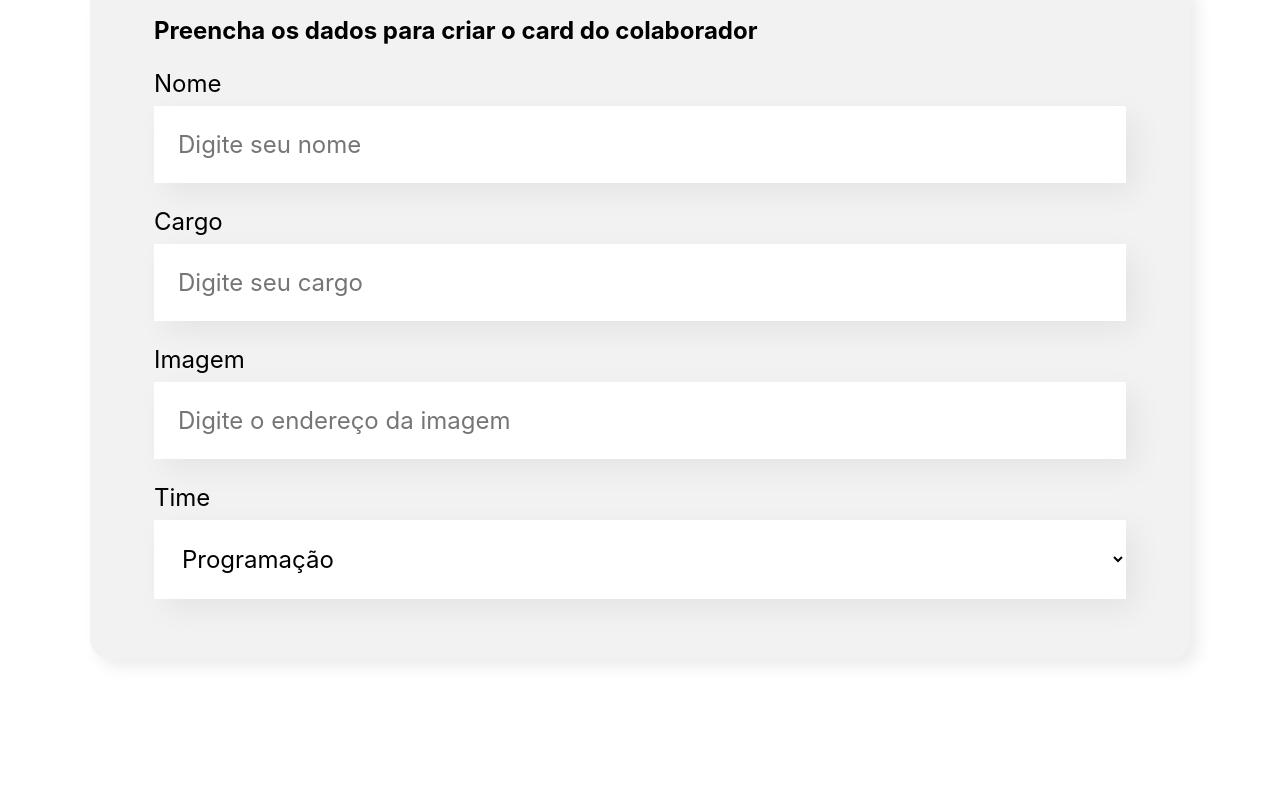
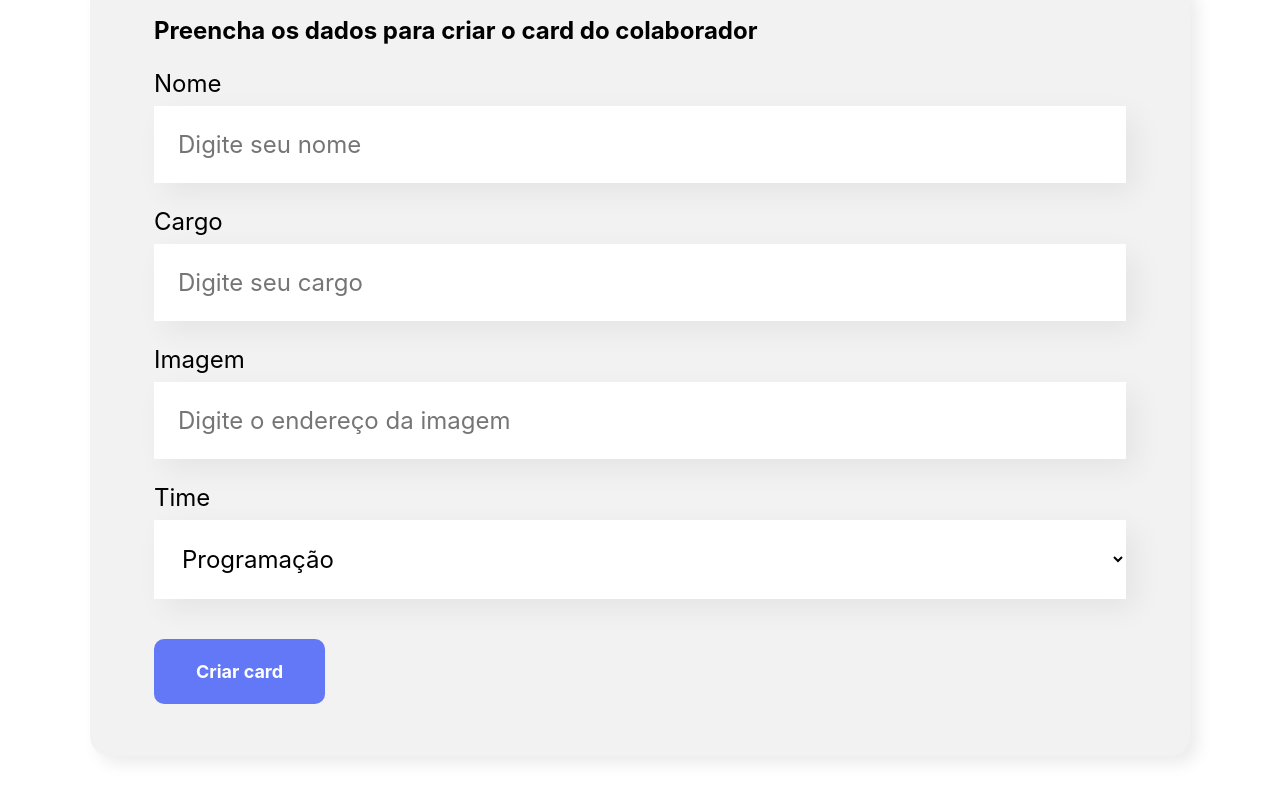
Before and after one commit to rafaelpequino/organo, a React (Create React App) app: page / in a window 1280 px wide. Shown: the part 598-1398 px from the top of the page. Before the commit the page ends 1337 px from the top, so only its background shows below. Built offline with nearby package versions, Linux system fonts and the light colour scheme.

Commit message:
Aplica o Botao no form

```diff
--- a/src/components/Formulario/index.js
+++ b/src/components/Formulario/index.js
@@ -1,6 +1,7 @@
 import './Formulario.css';
 import CampoTexto from '../CampoTexto/';
 import ListaSuspensa from '../ListaSuspensa/';
+import Botao from '../Botao/';
 
 const Formulario = () => {
     const times = [
@@ -21,6 +22,7 @@ const Formulario = () => {
                 <CampoTexto label='Cargo' placeholder='Digite seu cargo' />
                 <CampoTexto label='Imagem' placeholder='Digite o endereço da imagem' />
                 <ListaSuspensa label='Time' itens={times} />
+                <Botao texto="Criar card" />
             </form>
         </section>
     )
```
